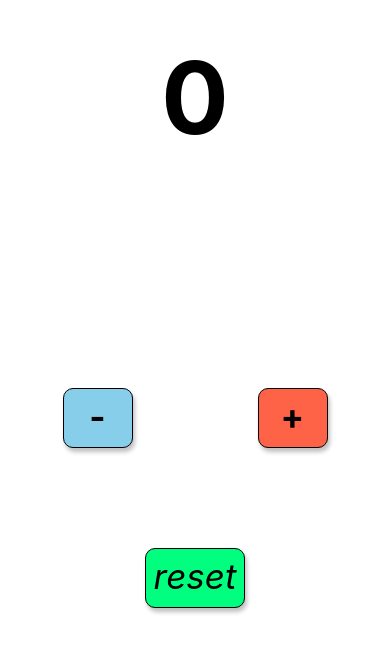
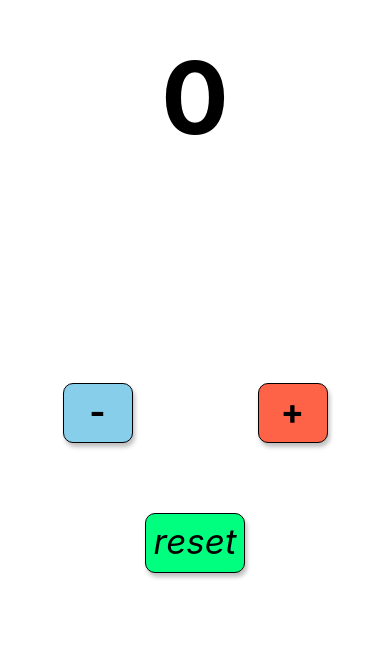
Before and after one commit to YutaYotsumoto/CounterApp, a React Native app: screen / in a window 390 px wide. Shown: the part 160-812 px from the top of the page. Built offline with nearby package versions, Linux system fonts and the light colour scheme.

Commit message:
Complete

```diff
--- a/src/screens/Screen.js
+++ b/src/screens/Screen.js
@@ -32,12 +32,12 @@ const Screen = () => {
 
         <Counter text={count} />
 
-        <View style={[styles.flexbox, {marginTop: 30}]}>
+        <View style={[styles.buttonArea, {marginTop: 25}]}>
           <MinusButton text="-" countMinus={countMinus} />
           <PlusButton text="+" countPlus={countPlus} />
         </View>
 
-        <View style={[styles.flexbox, {marginTop: 100}]}>
+        <View style={{marginTop: 70, alignItems: 'center'}}>
           <ResetButton text="reset" countReset={countReset} />
         </View>
       </View>
@@ -47,7 +47,7 @@ const Screen = () => {
 
 //各要素に対してstyleSheetコンポネントで装飾
 const styles = StyleSheet.create({
-  flexbox: {
+  buttonArea: {
     flex: 1,
     flexDirection: 'row',
     alignItems: 'center',
```
Also changed, not shown: 2 other files (tests, documents, lock files or other folders).
